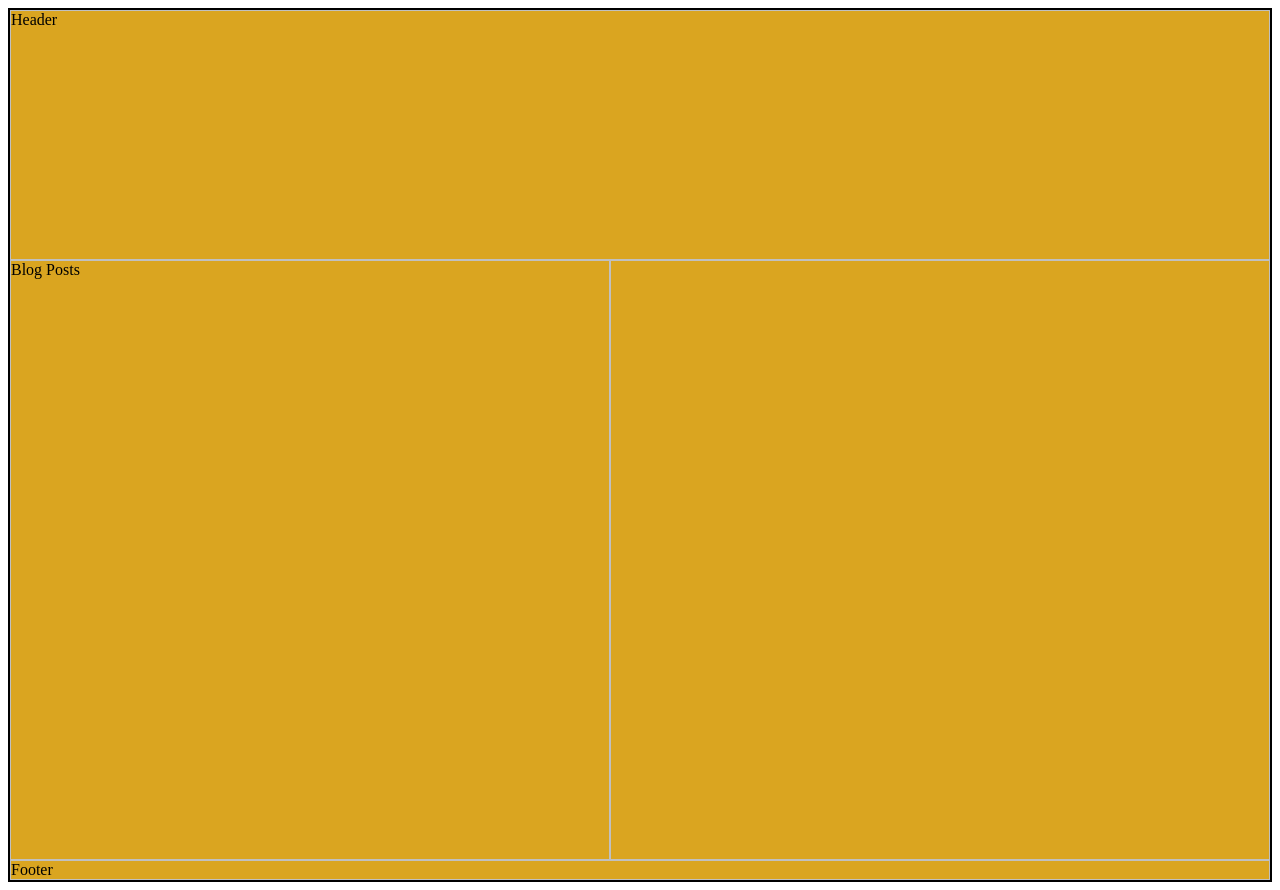
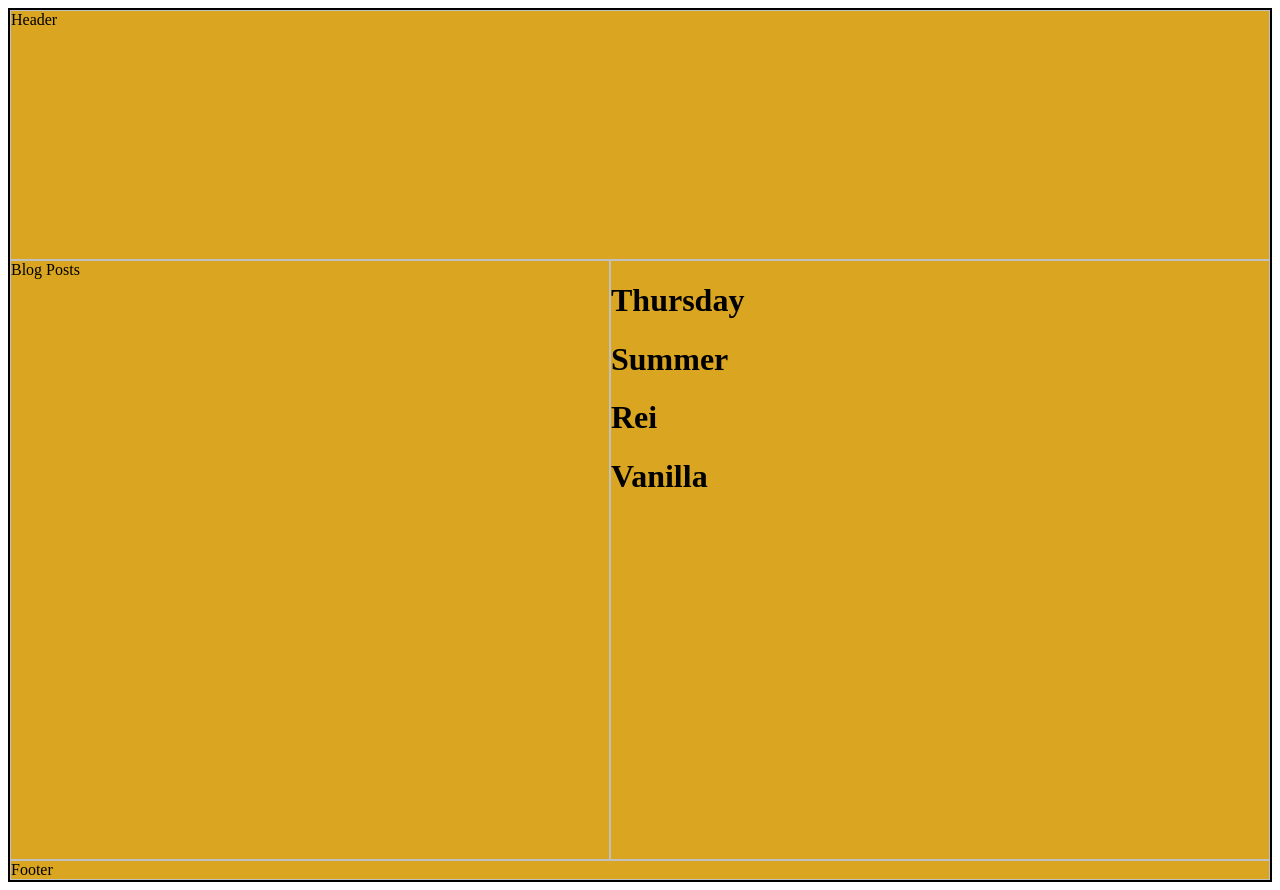
Before and after one commit to rayadamas/100-Days-fEND, a plain HTML site: page nestedgrid/nestgrid.html in a window 1280 px wide. Drawn offline with Linux system fonts and the light colour scheme.

Commit message:
re-add h1

```diff
--- a/nestedgrid/nestgrid.html
+++ b/nestedgrid/nestgrid.html
@@ -4,20 +4,18 @@
     <meta charset="UTF-8" />
     <title>Nested Grid</title>
     <link rel="stylesheet" href="./nestedgridcss/nestedgridstyles.css" />
-
   </head>
-  <!-- Create nested grid in content -->
-  <!-- make that grid an image gallery -->
   <body>
     <div class="container">
       <div class="header box">Header</div>
       <div class="sidebar box">Blog Posts</div>
       <div class="content box">
+          <!-- Create nested grid in content -->
         <div id="nestedGrid">
-          <div id="one" class="photoBox"></div>
-          <div id="two" class="photoBox"></div>
-          <div id="three" class="photoBox"></div>
-          <div id="four" class="photoBox"></div>
+          <div id="one" class="photoBox"><h1>Thursday</h1></div>
+          <div id="two" class="photoBox"><h1>Summer</h1></div>
+          <div id="three" class="photoBox"><h1>Rei</h1></div>
+          <div id="four" class="photoBox"><h1>Vanilla</h1></div>
         </div>
       </div>
       <div class="footer box">Footer</div>
```
